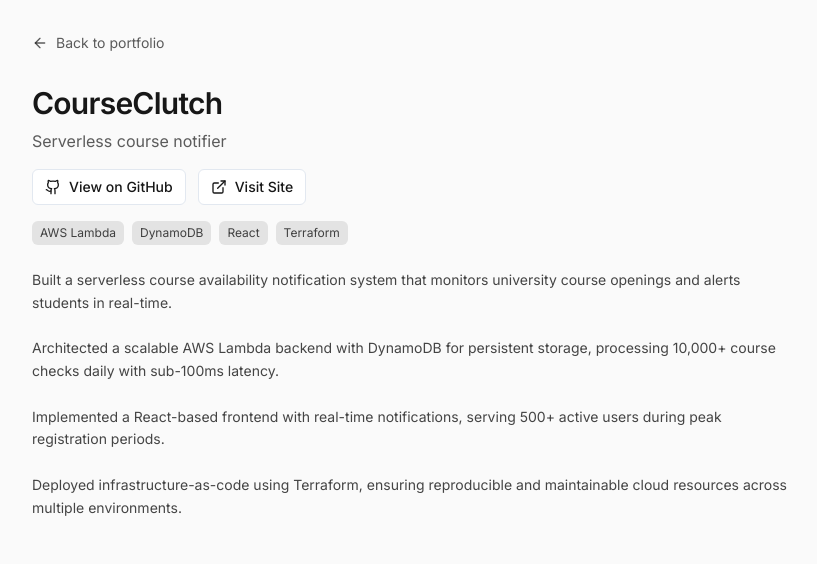
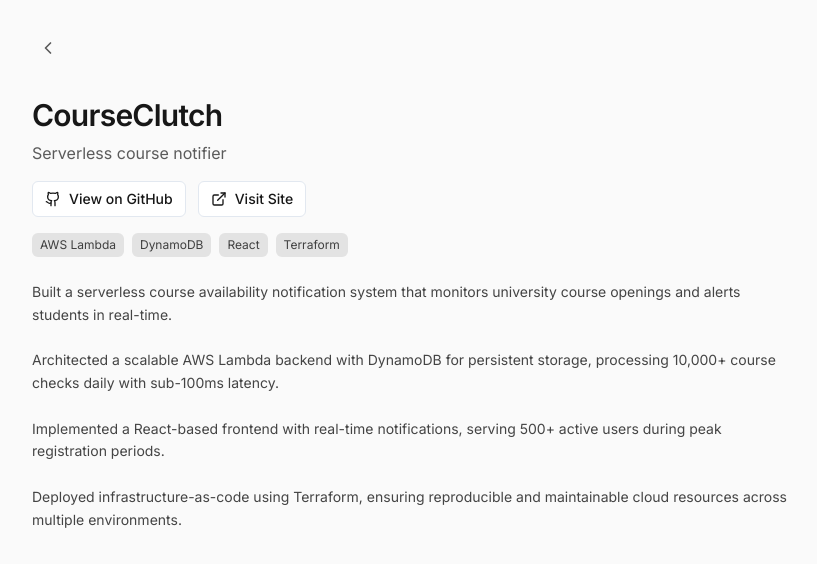
Before and after one commit to amanzav/portfolio, a Next.js app: page /projects/courseclutch in a window 1280 px wide. Shown: the top 564 px of the page, without its empty margins (224-1041 px from the left). Built offline with nearby package versions, Linux system fonts and the light colour scheme.

Commit message:
minor changes

```diff
--- a/components/ExperienceDetailClient.tsx
+++ b/components/ExperienceDetailClient.tsx
@@ -23,13 +23,13 @@ export default function ExperienceDetailClient({ experience }: { experience: any
             <TooltipTrigger asChild>
               <Link
                 href="/"
-                className="inline-flex items-center justify-center w-8 h-8 rounded-md hover:bg-foreground/10 text-foreground/70 hover:text-foreground transition-colors"
+                className="inline-flex items-center justify-center w-8 h-8 text-foreground/70 hover:text-foreground transition-colors"
                 aria-label="Back to portfolio"
               >
                 <ChevronLeft className="w-5 h-5" />
               </Link>
             </TooltipTrigger>
-            <TooltipContent side="top" align="center" sideOffset={8}>
+            <TooltipContent side="top" align="center" sideOffset={0}>
               <p className="whitespace-nowrap">Back to portfolio</p>
             </TooltipContent>
           </Tooltip>
--- a/components/ExperienceTable.tsx
+++ b/components/ExperienceTable.tsx
@@ -71,13 +71,13 @@ export function ExperienceTable() {
                     <TooltipTrigger asChild>
                       <Link
                         href={`/experience/${exp.id}`}
-                        className="inline-flex items-center justify-center w-8 h-8 rounded-md hover:bg-foreground/10 text-foreground/70 hover:text-foreground transition-colors group"
+                        className="inline-flex items-center justify-center w-8 h-8 text-foreground/70 hover:text-foreground transition-colors group"
                         aria-label="View details"
                       >
                         <ChevronRight className="w-5 h-5 transition-transform group-hover:-rotate-45" />
                       </Link>
                     </TooltipTrigger>
-                    <TooltipContent side="top" align="center" sideOffset={8}>
+                    <TooltipContent side="top" align="center" sideOffset={0}>
                       <p className="whitespace-nowrap">View details</p>
                     </TooltipContent>
                   </Tooltip>
--- a/components/ProjectDetailClient.tsx
+++ b/components/ProjectDetailClient.tsx
@@ -2,9 +2,15 @@
 
 import { motion } from "motion/react";
 import Link from "next/link";
-import { ArrowLeft, Github, ExternalLink } from "lucide-react";
+import { ChevronLeft, Github, ExternalLink } from "lucide-react";
 import { ProjectItem } from "@/lib/projects";
 import { Button } from "@/components/ui/button";
+import {
+  TooltipProvider,
+  Tooltip,
+  TooltipTrigger,
+  TooltipContent,
+} from "@/components/ui/tooltip";
 
 interface ProjectDetailClientProps {
   project: ProjectItem;
@@ -13,17 +19,28 @@ interface ProjectDetailClientProps {
 export default function ProjectDetailClient({ project }: ProjectDetailClientProps) {
   return (
     <motion.div
-      initial={{ opacity: 0, y: 12 }}
+      initial={{ opacity: 0, y: 8 }}
       animate={{ opacity: 1, y: 0 }}
-      transition={{ duration: 0.2, ease: "easeOut" }}
+      transition={{ duration: 0.18, ease: "easeOut" }}
     >
-      <Link
-        href="/"
-        className="inline-flex items-center gap-2 text-sm text-foreground/70 hover:text-foreground mb-8 transition-colors group"
-      >
-        <ArrowLeft className="w-4 h-4 transition-transform group-hover:-translate-x-1" />
-        Back to portfolio
-      </Link>
+      <div className="mb-8">
+        <TooltipProvider delayDuration={100}>
+          <Tooltip>
+            <TooltipTrigger asChild>
+              <Link
+                href="/"
+                className="inline-flex items-center justify-center w-8 h-8 text-foreground/70 hover:text-foreground transition-colors"
+                aria-label="Back to portfolio"
+              >
+                <ChevronLeft className="w-5 h-5" />
+              </Link>
+            </TooltipTrigger>
+            <TooltipContent side="top" align="center" sideOffset={0}>
+              <p className="whitespace-nowrap">Back to portfolio</p>
+            </TooltipContent>
+          </Tooltip>
+        </TooltipProvider>
+      </div>
 
       <div className="space-y-6">
         <div>
--- a/components/ui/bento-grid.tsx
+++ b/components/ui/bento-grid.tsx
@@ -131,11 +131,11 @@ const BentoCard = ({
             <TooltipProvider delayDuration={100}>
               <Tooltip>
                 <TooltipTrigger asChild>
-                  <div className="pointer-events-auto inline-flex items-center justify-center w-8 h-8 rounded-md hover:bg-foreground/10 text-foreground/70 hover:text-foreground transition-colors group/chevron">
+                  <div className="pointer-events-auto inline-flex items-center justify-center w-8 h-8 text-foreground/70 hover:text-foreground transition-colors group/chevron">
                     <ChevronRight className="w-5 h-5 transition-transform group-hover/chevron:-rotate-45" />
                   </div>
                 </TooltipTrigger>
-                <TooltipContent side="top" align="center" sideOffset={8}>
+                <TooltipContent side="top" align="end" sideOffset={0}>
                   <p className="whitespace-nowrap">View details</p>
                 </TooltipContent>
               </Tooltip>
```
